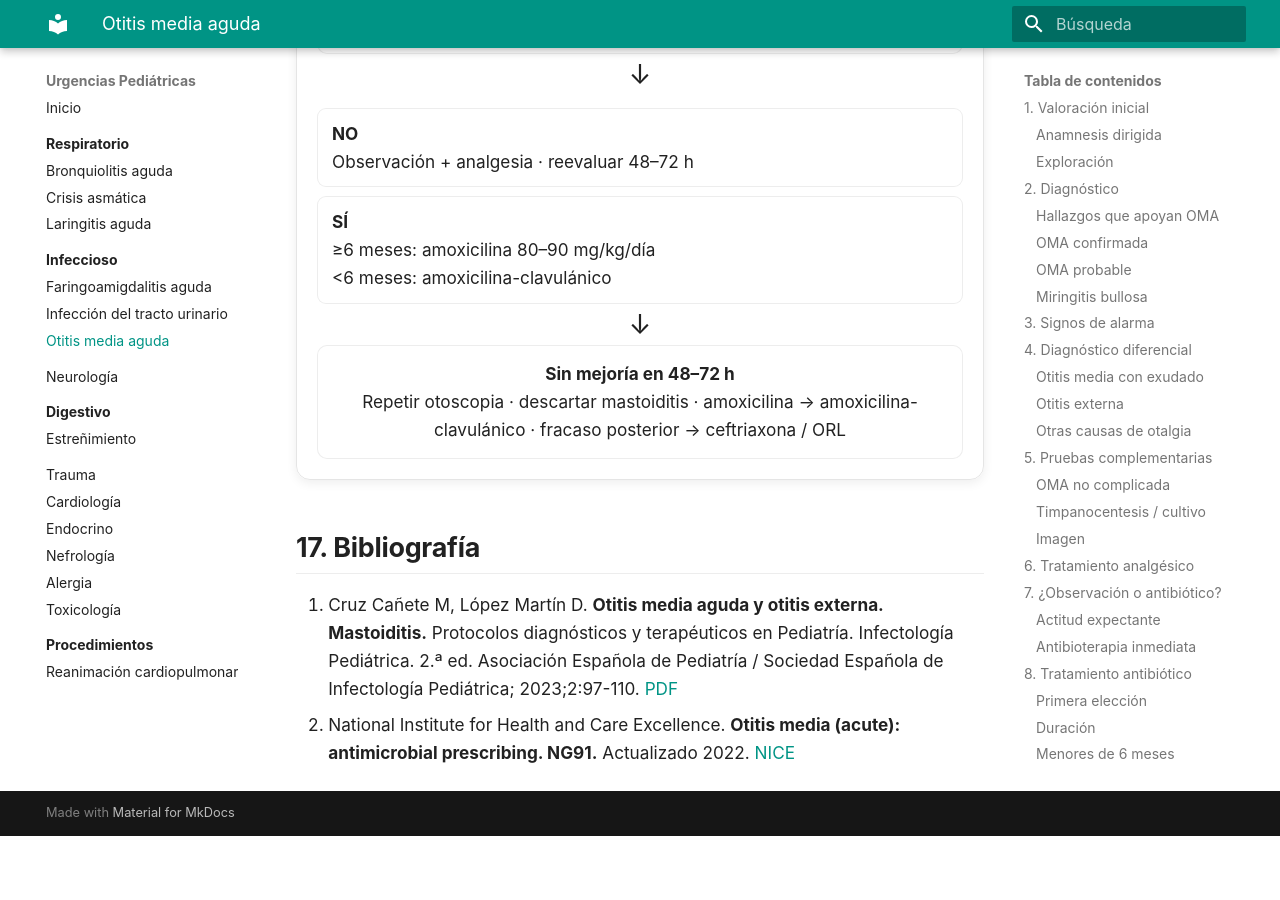
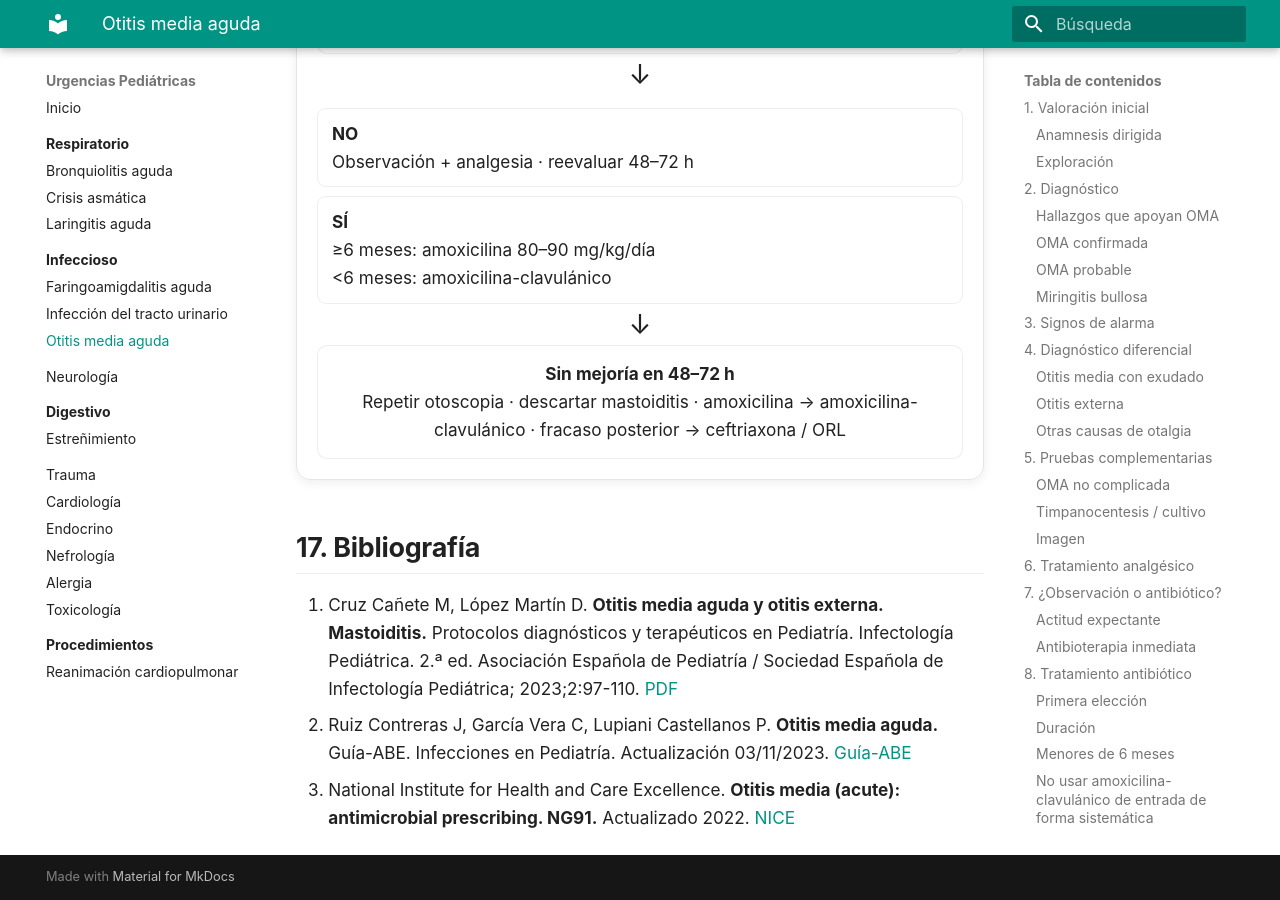
Before and after one commit to gonzaloares/urgencias-pediatricas, an MkDocs documentation site: the page built from docs/infeccioso/otitis-media-aguda.md, in a window 1280 px wide and 900 px high, scrolled down 13812 px. Built offline with MkDocs 1.6.1 and Material for MkDocs 9.7.7, drawn with Linux system fonts in a browser that asks for light colours; before the commit the page ends 14648 px from its top, so only the background shows below that; some of the changed text lies outside the part shown.

```diff
--- a/docs/infeccioso/otitis-media-aguda.md
+++ b/docs/infeccioso/otitis-media-aguda.md
@@ -457,4 +457,5 @@ Puede darse de alta si:
 ## 17. Bibliografía
 
 1. Cruz Cañete M, López Martín D. **Otitis media aguda y otitis externa. Mastoiditis.** Protocolos diagnósticos y terapéuticos en Pediatría. Infectología Pediátrica. 2.ª ed. Asociación Española de Pediatría / Sociedad Española de Infectología Pediátrica; 2023;2:97-110. [PDF](https://static.aeped.es/6_otitis_b893c53b12.pdf)
-2. National Institute for Health and Care Excellence. **Otitis media (acute): antimicrobial prescribing. NG91.** Actualizado 2022. [NICE](https://www.nice.org.uk/guidance/ng91)
+2. Ruiz Contreras J, García Vera C, Lupiani Castellanos P. **Otitis media aguda.** Guía-ABE. Infecciones en Pediatría. Actualización 03/11/2023. [Guía-ABE](https://www.guia-abe.es/temas-clinicos-otitis-media-aguda)
+3. National Institute for Health and Care Excellence. **Otitis media (acute): antimicrobial prescribing. NG91.** Actualizado 2022. [NICE](https://www.nice.org.uk/guidance/ng91)
```
Also changed, not shown: other parts of docs/infeccioso/otitis-media-aguda.md (+1 -1 lines).
